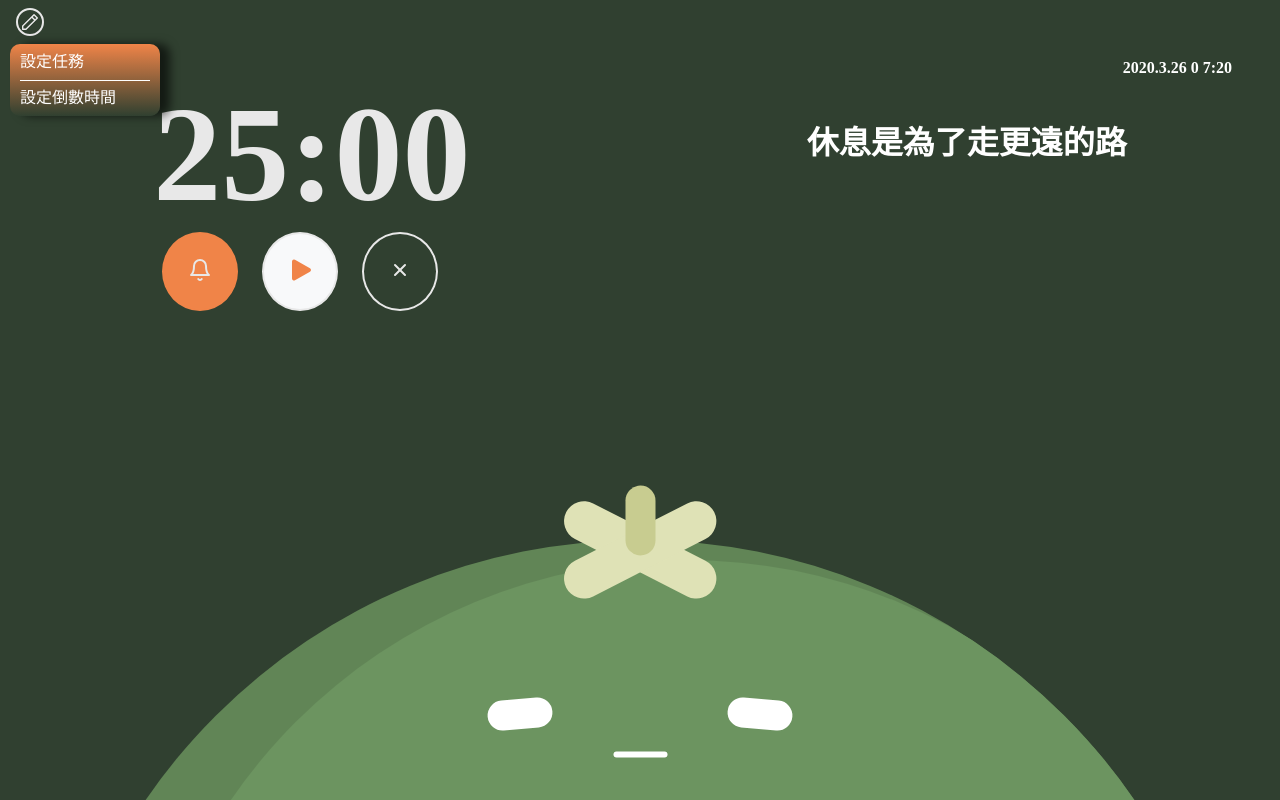
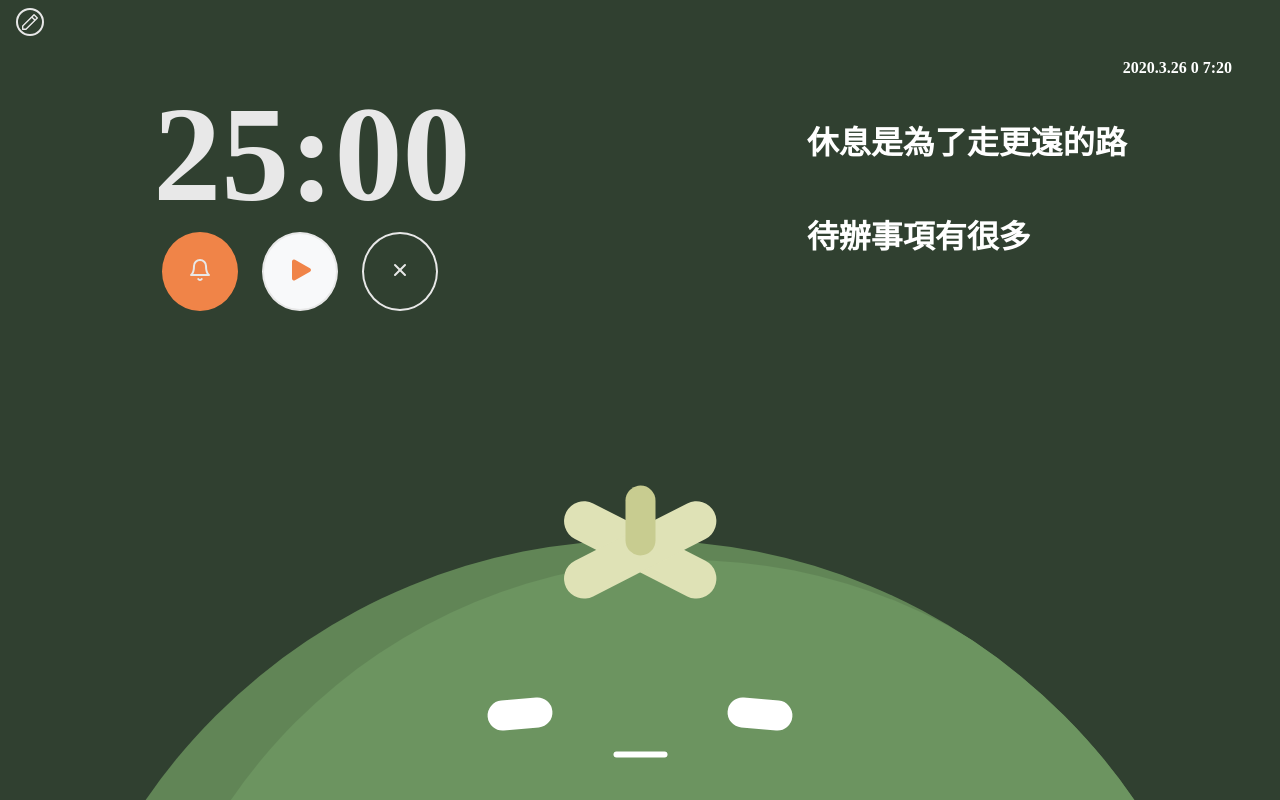
Before and after one commit to fsyp2018/tomatotime_DEV, a Vue app: page /#/ in a window 1280 px wide. Built offline with nearby package versions, Linux system fonts and the light colour scheme.

Commit message:
收合式選單

```diff
--- a/src/assets/css/all.scss
+++ b/src/assets/css/all.scss
@@ -53,7 +53,7 @@ body{
     color: #e8e8e8;
     line-height: 1.15;
   }
-  .bg-orging {
+  .bg-orange {
     border-color: #f08448!important;
     background:#f08448!important;
   }
@@ -70,28 +70,46 @@ body{
     z-index: -1;
 }
 .side-menu {
-  width: 150px;
+  width: 280px;
   box-sizing: border-box;
-  background-image: linear-gradient(0deg,#304030,#f08448);
+  background-color:#f08448;
   display: flex;
   flex-direction: column;
   border-radius: 10px;
   box-shadow: 10px 0px 10px rgba(0, 0, 0, 0.6);
   position: fixed;
   left: 10px;
-}
-nav a{
+  transform: translate(-200%, -200%);
+  transition: .3s;
+  .nav {
+    li {
+      position: relative;
+      padding-left: 10px;
+      span {
         display: block;
         padding: 10px;
         color: #fff;
         text-decoration: none;
         position: relative;
       }
-nav a:hover {
-  text-decoration: none;
+      .btngreen {
         color: #fff;
+        background-color: #304030;
+        border-color: #304030;
+        border-radius: 10px;
+        &:hover {
+          color: #f08448;
+          border-color: #f08448;
         }
-nav a + a::before {
+      }
+    }
+  }
+}
+.menushow {
+  transform: translate(0px, 0px);
+}
+
+.nav li + li span::before {
   content: '';
   position: absolute;
   border-top: 1px solid #fff;
--- a/src/components/HelloWorld.vue
+++ b/src/components/HelloWorld.vue
@@ -1,14 +1,36 @@
 <template>
   <div>
     <div>
+      <!-- menu顯示按鈕 -->
     <nav class="navbar navbar-light">
-      <img class="svg--border" src="../assets/img/icon-edit.svg" alt="" srcset="">
+      <img class="svg--border" src="../assets/img/icon-edit.svg" alt="" srcset="" @click="menushow">
     </nav>
-    <div class="side-menu">
-      <nav>
-        <a href="#">設定任務</a>
-        <a href="#">設定倒數時間</a>
-      </nav>
+    <!-- menu -->
+    <div class="side-menu" :class="{menushow:sidemenushow}">
+      <ul class="nav">
+        <li>
+        <span>新增待辦事項</span>
+        <div class="input-group mb-3">
+          <input type="text" class="form-control" placeholder="請輸入待辦事項">
+          <div class="input-group-prepend">
+            <button class="btn btngreen" type="button">
+              新增
+              </button>
+          </div>
+        </div>
+        </li>
+        <li>
+        <span>設定倒數時間</span>
+        <div class="input-group mb-3">
+          <input type="number" class="form-control" placeholder="請輸入倒數時間" min="1">
+          <div class="input-group-prepend">
+            <button class="btn btngreen" type="button">
+              設定
+              </button>
+          </div>
+        </div>
+        </li>
+      </ul>
     </div>
       <!-- 顯示目前日期與時間 -->
     <div class="d-flex flex-row-reverse bd-highlight pr-5 pt-3">
@@ -26,7 +48,7 @@
           <!-- 聲音 -->
           <div class="mr-4 p-4 svg--border"
           v-if="$refs.audio"
-          :class="{'bg-orging':!$refs.audio.muted}"
+          :class="{'bg-orange':!$refs.audio.muted}"
           @click="$refs.audio.muted = !$refs.audio.muted">
           <img src="../assets/img/icon-bell.svg" alt="" srcset="">
           </div>
@@ -45,6 +67,7 @@
       <div>
       <div v-if="isStart" class="h2 text-white font-weight-bold pt-5">GOGO~~~奮鬥下去!!</div>
       <div v-else class="h2 text-white font-weight-bold pt-5">休息是為了走更遠的路</div>
+      <div class="h2 text-white font-weight-bold pt-5">待辦事項有很多</div>
       </div>
     </div>
     <!-- 固定下方的番茄圖 -->
@@ -70,6 +93,7 @@ export default {
       seconds: '00', // 字幕顯示(秒)
       date: new Date(),
       interval: '',
+      sidemenushow: false,
     };
   },
   methods: {
@@ -122,6 +146,10 @@ export default {
         vm.clear();
       }
     },
+    menushow() {
+      const vm = this;
+      vm.sidemenushow = !vm.sidemenushow;
+    },
   },
   computed: {
     fullDate() {
```
Lines whose indentation alone changed are shown as unchanged.
